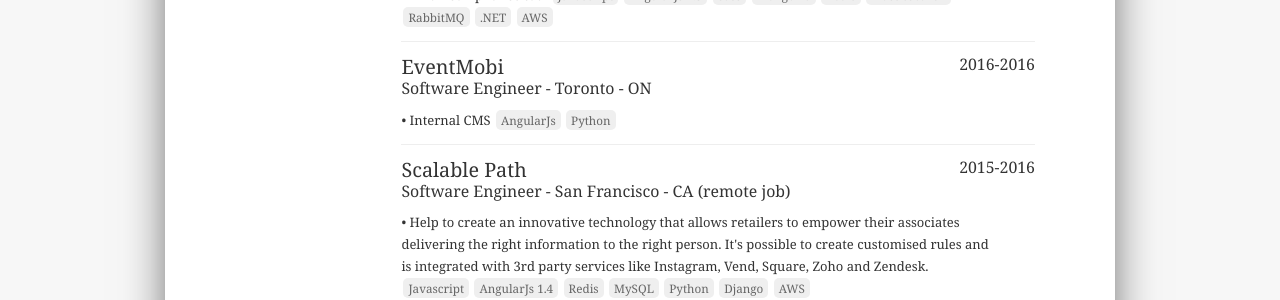
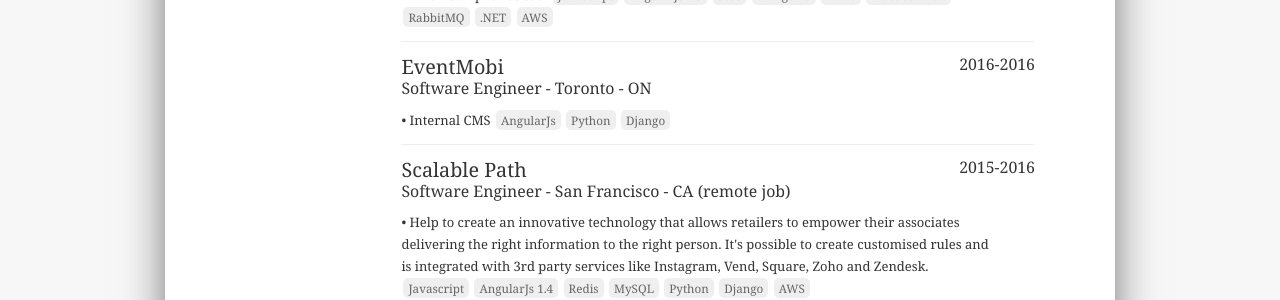
Before and after one commit to afonsof/afonsof.github.io, a Jekyll site: the page built from resume.html, in a window 1280 px wide and 900 px high, scrolled down 598 px. Shown: the part 148-448 px from the top of the window. Built offline with Jekyll 4.4.1, drawn with Linux system fonts in a browser that asks for light colours.

Commit message:
Update resume.yml

```diff
--- a/_data/resume.yml
+++ b/_data/resume.yml
@@ -107,6 +107,7 @@
                   tags:
                     - AngularJs
                     - Python
+                    - Django
 
         - organization: Scalable Path
           period: 2015-2016
```
